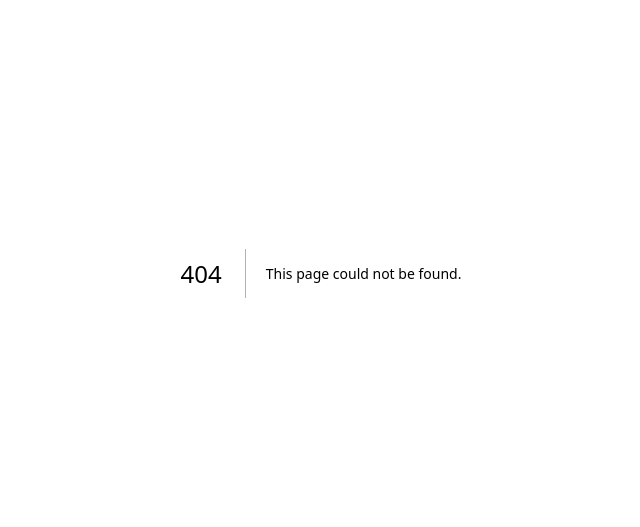
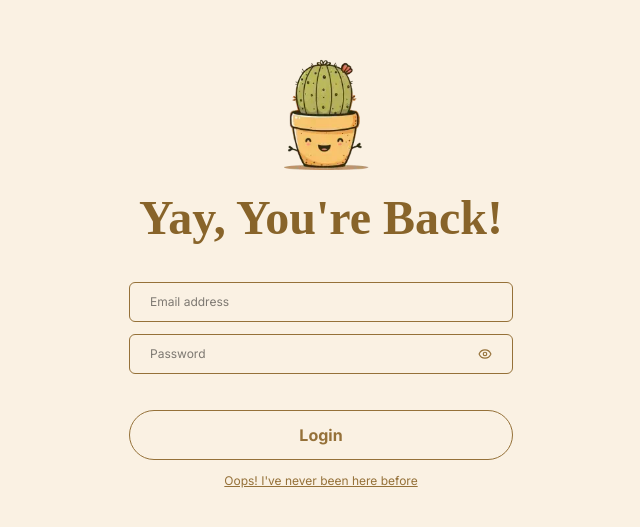
Before and after one commit to bueno12223/taking-notes-app, a Next.js app in the folder notes-app-frontend/: page /login in a window 1280 px wide. Before the commit this address had no page. Shown: the part 127-654 px from the top of the page, without its empty margins (319-959 px from the left). Built offline with nearby package versions, Linux system fonts and the light colour scheme; a web font is replaced by a local one.

Commit message:
feat: Add initial login and signup pages, a shared AuthForm component with validation, and related assets.

```diff
--- a/notes-app-frontend/src/app/auth/page.tsx
+++ /dev/null
@@ -1,22 +0,0 @@
-import Image from "next/image";
-import AuthLayout from "@/components/layouts/AuthLayout";
-import SignUpForm from "@/components/forms/SignUpForm";
-import catImage from "@/assets/cat.webp";
-
-export default function AuthPage() {
-  const illustration = (
-    <Image
-      src={catImage}
-      alt="Cat illustration"
-      width={188}
-      height={134}
-      priority
-    />
-  );
-
-  return (
-    <AuthLayout illustration={illustration} heading="Yay, New Friend!">
-      <SignUpForm />
-    </AuthLayout>
-  );
-}
--- /dev/null
+++ b/notes-app-frontend/src/app/login/page.tsx
@@ -0,0 +1,32 @@
+"use client";
+
+import Image from "next/image";
+import AuthLayout from "@/components/layouts/AuthLayout";
+import AuthForm from "@/components/forms/AuthForm";
+import { getInitialValues, loginSchema } from "@/components/forms/AuthForm/validations";
+import cactusImage from "@/assets/cactus.webp";
+
+export default function LoginPage() {
+  const illustration = (
+    <Image
+      src={cactusImage}
+      alt="Cactus illustration"
+      width={95}
+      height={114}
+      priority
+    />
+  );
+
+  return (
+    <AuthLayout illustration={illustration} heading="Yay, You're Back!">
+      <AuthForm
+        initialValues={getInitialValues()}
+        validationSchema={loginSchema}
+        buttonLabel="Login"
+        footerLabel="Oops! I've never been here before"
+        footerHref="/signup"
+        onSubmit={(values) => console.log("Login:", values)}
+      />
+    </AuthLayout>
+  );
+}
--- /dev/null
+++ b/notes-app-frontend/src/app/signup/page.tsx
@@ -0,0 +1,32 @@
+"use client";
+
+import Image from "next/image";
+import AuthLayout from "@/components/layouts/AuthLayout";
+import AuthForm from "@/components/forms/AuthForm";
+import { getInitialValues, signUpSchema } from "@/components/forms/AuthForm/validations";
+import catImage from "@/assets/cat.webp";
+
+export default function AuthPage() {
+  const illustration = (
+    <Image
+      src={catImage}
+      alt="Cat illustration"
+      width={188}
+      height={134}
+      priority
+    />
+  );
+
+  return (
+    <AuthLayout illustration={illustration} heading="Yay, New Friend!">
+      <AuthForm
+        initialValues={getInitialValues()}
+        validationSchema={signUpSchema}
+        buttonLabel="Sign Up"
+        footerLabel="We're already friends!"
+        footerHref="/login"
+        onSubmit={(values) => console.log("Sign Up:", values)}
+      />
+    </AuthLayout>
+  );
+}
--- a/notes-app-frontend/src/components/forms/SignUpForm/SignUpForm.tsx
+++ b/notes-app-frontend/src/components/forms/AuthForm/AuthForm.tsx
@@ -4,15 +4,30 @@ import Link from "next/link";
 import AuthInput from "@/components/auth/AuthInput";
 import AuthButton from "@/components/auth/AuthButton";
 import { useCustomForm } from "@/hooks/use-custom-form";
-import { getInitialValues, signUpSchema, SignUpFormValues } from "./validations";
+import { Schema } from "yup";
+import { AuthFormValues } from "./validations";
 
-export default function SignUpForm() {
-  const form = useCustomForm<SignUpFormValues>({
-    initialValues: getInitialValues(),
-    validationSchema: signUpSchema,
-    onSubmit: async (values) => {
-      console.log(values);
-    },
+interface AuthFormProps {
+  initialValues: AuthFormValues;
+  validationSchema: Schema<AuthFormValues>;
+  buttonLabel: string;
+  footerLabel: string;
+  footerHref: string;
+  onSubmit: (values: AuthFormValues) => void;
+}
+
+export default function AuthForm({
+  initialValues,
+  validationSchema,
+  buttonLabel,
+  footerLabel,
+  footerHref,
+  onSubmit,
+}: AuthFormProps) {
+  const form = useCustomForm<AuthFormValues>({
+    initialValues,
+    validationSchema,
+    onSubmit: (values) => onSubmit(values),
   });
 
   return (
@@ -24,7 +39,7 @@ export default function SignUpForm() {
         value={form.values.email}
         onChange={form.handleChange}
         onBlur={form.handleBlur}
-        error={form.touched.email ? form.errors.email : undefined}
+        error={form.touched.email ? (form.errors.email as string) : undefined}
       />
       <AuthInput
         type="password"
@@ -33,15 +48,15 @@ export default function SignUpForm() {
         value={form.values.password}
         onChange={form.handleChange}
         onBlur={form.handleBlur}
-        error={form.touched.password ? form.errors.password : undefined}
+        error={form.touched.password ? (form.errors.password as string) : undefined}
       />
       <div className="flex flex-col items-center gap-[12px] mt-6">
-        <AuthButton label="Sign Up" type="submit" />
+        <AuthButton label={buttonLabel} type="submit" />
         <Link
-          href="/auth/login"
+          href={footerHref}
           className="text-[12px] font-normal font-sans underline text-brand-gold"
         >
-          We&apos;re already friends!
+          {footerLabel}
         </Link>
       </div>
     </form>
--- /dev/null
+++ b/notes-app-frontend/src/components/forms/AuthForm/index.ts
@@ -0,0 +1 @@
+export { default } from "./AuthForm";
--- /dev/null
+++ b/notes-app-frontend/src/components/forms/AuthForm/validations.ts
@@ -0,0 +1,23 @@
+import * as yup from "yup";
+
+export interface AuthFormValues {
+  email: string;
+  password: string;
+}
+
+export const initialValues: AuthFormValues = {
+  email: "",
+  password: "",
+};
+
+export const getInitialValues = (): AuthFormValues => ({ ...initialValues });
+
+export const signUpSchema = yup.object({
+  email: yup.string().email("Invalid email address").required("Email is required"),
+  password: yup.string().min(8, "Password must be at least 8 characters").required("Password is required"),
+});
+
+export const loginSchema = yup.object({
+  email: yup.string().email("Invalid email address").required("Email is required"),
+  password: yup.string().required("Password is required"),
+});
--- a/notes-app-frontend/src/components/forms/SignUpForm/index.ts
+++ /dev/null
@@ -1 +0,0 @@
-export { default } from "./SignUpForm";
--- a/notes-app-frontend/src/components/forms/SignUpForm/validations.ts
+++ /dev/null
@@ -1,18 +0,0 @@
-import * as yup from "yup";
-
-export interface SignUpFormValues {
-  email: string;
-  password: string;
-}
-
-export const initialValues: SignUpFormValues = {
-  email: "",
-  password: "",
-};
-
-export const getInitialValues = (): SignUpFormValues => ({ ...initialValues });
-
-export const signUpSchema = yup.object({
-  email: yup.string().email("Invalid email address").required("Email is required"),
-  password: yup.string().min(8, "Password must be at least 8 characters").required("Password is required"),
-});
```
Also changed, not shown: notes-app-frontend/src/assets/cactus.webp (added).
